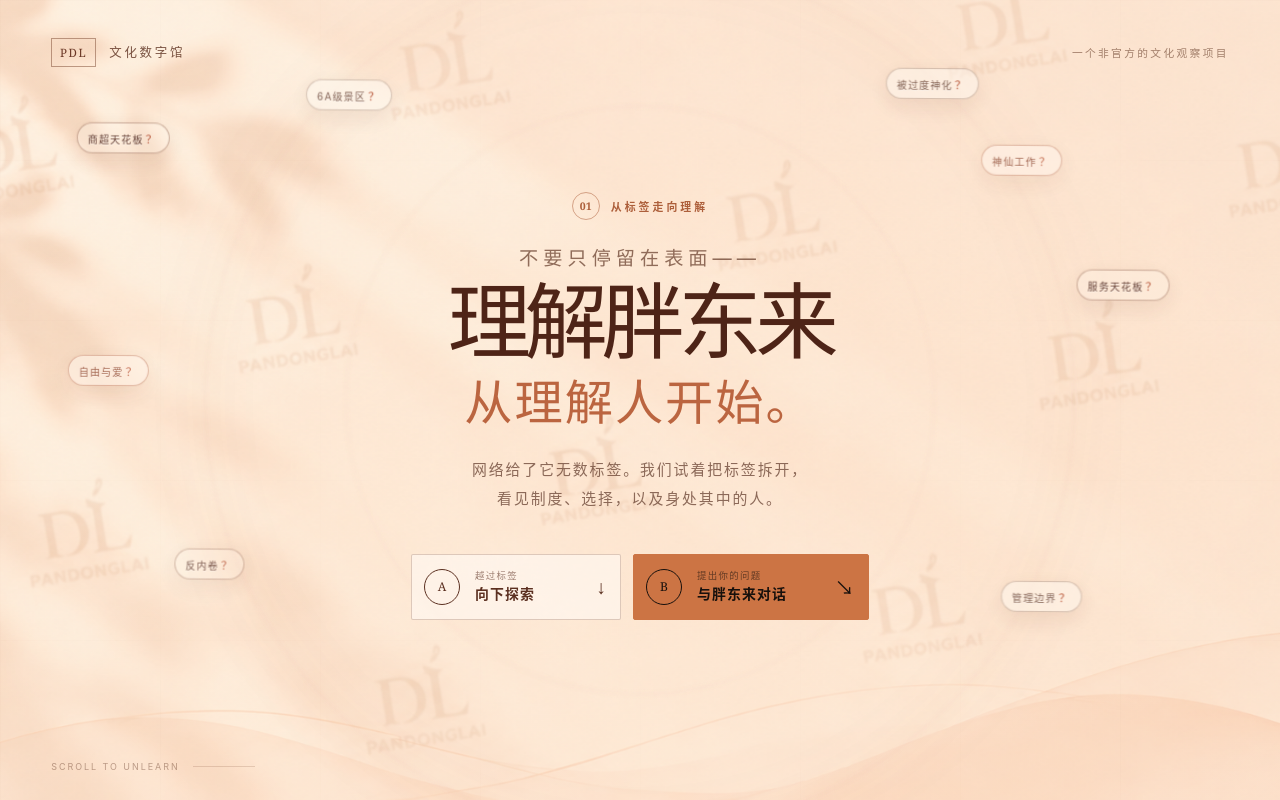
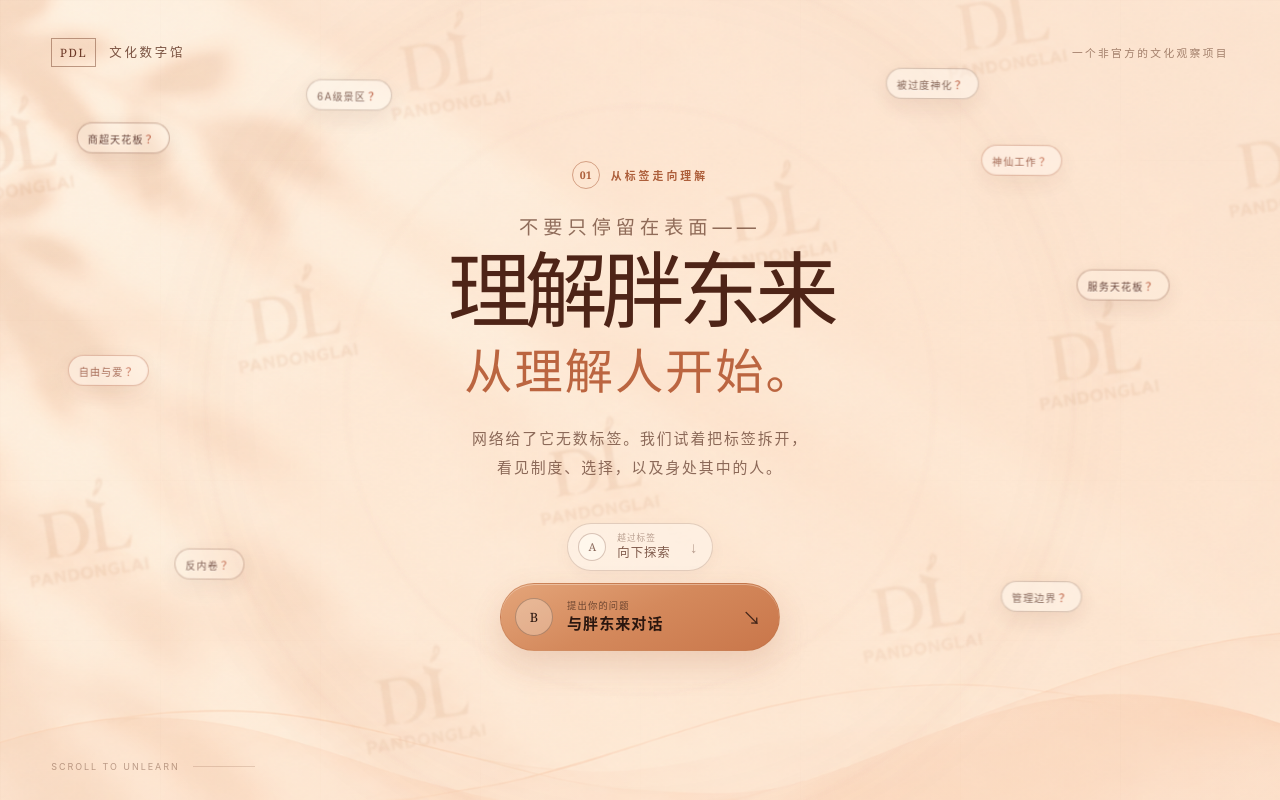
Before and after one commit to pao779765-web/pang_dong_lai, a Next.js app in the folder pangdonglai_project/site/: page / in a window 1280 px wide. Shown: the top 800 px of the page. Built offline with nearby package versions, Linux system fonts and the light colour scheme.

Commit message:
style: A/B 锚点主次分层软胶囊（方案三）
A 为轻量次级引导，B 为主行动大胶囊；降低方正感并适配窄屏。

```diff
--- a/pangdonglai_project/site/app/globals.css
+++ b/pangdonglai_project/site/app/globals.css
@@ -253,99 +253,172 @@
 .hero-actions {
   display: flex;
   margin-top: clamp(34px, 5vh, 55px);
-  align-items: stretch;
+  align-items: center;
   justify-content: center;
-  gap: 12px;
+  flex-wrap: wrap;
+  gap: 12px 14px;
   animation: reveal-up 1s 0.52s both;
 }
 
 .anchor-link {
   position: relative;
   display: grid;
-  min-height: 66px;
   align-items: center;
-  border: 1px solid rgba(118, 66, 43, 0.24);
-  border-radius: 2px;
-  grid-template-columns: 38px 1fr 23px;
-  gap: 13px;
   text-align: left;
   transition:
     color 180ms ease,
     border-color 180ms ease,
     background-color 180ms ease,
-    transform 180ms ease;
+    background 180ms ease,
+    box-shadow 180ms ease,
+    transform 180ms ease,
+    filter 180ms ease;
 }
 
+/* 方案三：A 次级引导 — 轻描边胶囊，融进浅色 Hero */
 .anchor-primary {
-  width: 210px;
-  padding: 11px 14px 11px 12px;
-  color: #5b2f20;
-  background: rgba(255, 252, 247, 0.54);
+  width: auto;
+  min-width: 0;
+  min-height: 48px;
+  padding: 8px 14px 8px 10px;
+  border: 1px solid rgba(118, 66, 43, 0.2);
+  border-radius: 999px;
+  grid-template-columns: 30px 1fr 18px;
+  gap: 9px;
+  color: rgba(91, 47, 32, 0.78);
+  background: rgba(255, 252, 247, 0.42);
+  box-shadow: 0 6px 18px rgba(112, 60, 40, 0.04);
+  backdrop-filter: blur(4px);
 }
 
+.anchor-primary .anchor-code {
+  width: 28px;
+  height: 28px;
+  border-color: rgba(118, 66, 43, 0.28);
+  color: rgba(91, 47, 32, 0.72);
+  font-size: 0.68rem;
+  background: rgba(255, 251, 245, 0.55);
+}
+
+.anchor-primary .anchor-copy {
+  font-size: 0.78rem;
+  font-weight: 500;
+  letter-spacing: 0.07em;
+  line-height: 1.3;
+}
+
+.anchor-primary .anchor-copy small {
+  margin-bottom: 1px;
+  opacity: 0.52;
+  font-size: 0.54rem;
+  letter-spacing: 0.12em;
+}
+
+.anchor-primary .anchor-arrow {
+  font-size: 0.95rem;
+  opacity: 0.55;
+}
+
+/* 方案三：B 主行动 — 更大软胶囊，低饱和铜感 */
 .anchor-dialogue {
-  width: 236px;
-  padding: 11px 14px 11px 12px;
-  border-color: var(--copper);
-  color: #17100c;
-  background: var(--copper);
+  width: min(100%, 280px);
+  min-height: 68px;
+  padding: 12px 18px 12px 14px;
+  border: 1px solid rgba(184, 111, 72, 0.35);
+  border-radius: 999px;
+  grid-template-columns: 40px 1fr 22px;
+  gap: 12px;
+  color: #2a160f;
+  background: linear-gradient(155deg, #e4a57a 0%, #d4895c 48%, #c9764a 100%);
+  box-shadow:
+    0 1px 0 rgba(255, 248, 240, 0.35) inset,
+    0 14px 32px rgba(160, 78, 42, 0.18);
+}
+
+.anchor-dialogue .anchor-code {
+  width: 38px;
+  height: 38px;
+  border-color: rgba(42, 22, 15, 0.28);
+  color: #2a160f;
+  font-size: 0.8rem;
+  background: rgba(255, 251, 245, 0.28);
+}
+
+.anchor-dialogue .anchor-copy {
+  font-size: 0.94rem;
+  font-weight: 600;
+  letter-spacing: 0.07em;
+  line-height: 1.32;
+}
+
+.anchor-dialogue .anchor-copy small {
+  margin-bottom: 2px;
+  opacity: 0.62;
+  font-size: 0.58rem;
+  font-weight: 500;
+  letter-spacing: 0.13em;
+}
+
+.anchor-dialogue .anchor-arrow {
+  font-size: 1.15rem;
+  opacity: 0.85;
 }
 
 .anchor-code {
   display: grid;
-  width: 36px;
-  height: 36px;
   place-items: center;
   border: 1px solid currentColor;
   border-radius: 50%;
   font-family: Georgia, "Times New Roman", serif;
-  font-size: 0.76rem;
+  font-weight: 400;
 }
 
 .anchor-copy {
-  font-size: 0.87rem;
-  font-weight: 600;
-  letter-spacing: 0.08em;
-  line-height: 1.35;
+  min-width: 0;
 }
 
 .anchor-copy small {
   display: block;
-  margin-bottom: 2px;
-  opacity: 0.58;
-  font-size: 0.59rem;
   font-weight: 500;
-  letter-spacing: 0.14em;
 }
 
 .anchor-arrow {
   justify-self: end;
   font-family: Georgia, "Times New Roman", serif;
-  font-size: 1.2rem;
   transition: transform 180ms ease;
 }
 
 .anchor-primary:hover {
-  border-color: rgba(118, 66, 43, 0.62);
-  background: rgba(255, 252, 247, 0.84);
+  border-color: rgba(118, 66, 43, 0.38);
+  color: rgba(72, 36, 24, 0.9);
+  background: rgba(255, 252, 247, 0.72);
+  box-shadow: 0 8px 22px rgba(112, 60, 40, 0.07);
+  transform: translateY(-1px);
+}
+
+.anchor-dialogue:hover {
+  border-color: rgba(204, 130, 88, 0.55);
+  filter: brightness(1.03);
+  box-shadow:
+    0 1px 0 rgba(255, 248, 240, 0.4) inset,
+    0 18px 36px rgba(160, 78, 42, 0.24);
   transform: translateY(-2px);
 }
 
-.anchor-dialogue:hover {
-  border-color: var(--copper-light);
-  background: var(--copper-light);
-  transform: translateY(-2px);
+.anchor-primary:hover .anchor-arrow {
+  transform: translateY(2px);
 }
 
-.anchor-link:hover .anchor-arrow {
+.anchor-dialogue:hover .anchor-arrow {
   transform: translate(2px, 2px);
 }
 
 .wordmark:focus-visible,
 .anchor-link:focus-visible,
 .site-footer a:focus-visible {
-  outline: 2px solid var(--copper-light);
-  outline-offset: 5px;
+  outline: 2px solid rgba(184, 111, 72, 0.75);
+  outline-offset: 4px;
+  border-radius: 999px;
 }
 
 .keyword-field {
@@ -1126,13 +1199,21 @@
     width: min(100%, 340px);
     margin-top: 34px;
     flex-direction: column;
-    gap: 9px;
+    align-items: stretch;
+    gap: 10px;
   }
 
-  .anchor-primary,
+  .anchor-primary {
+    width: 100%;
+    min-height: 46px;
+    justify-self: center;
+    order: 1;
+  }
+
   .anchor-dialogue {
     width: 100%;
-    min-height: 58px;
+    min-height: 62px;
+    order: 2;
   }
 
   .keyword {
```
Also changed, not shown: pangdonglai_project/site/app/page.tsx (+12 -4 lines), 1 other file (tests, documents, lock files or other folders).
